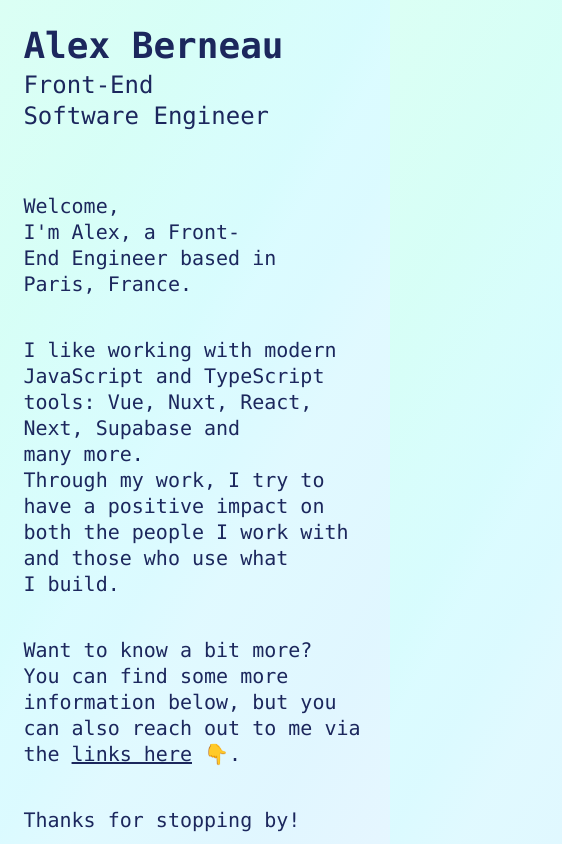
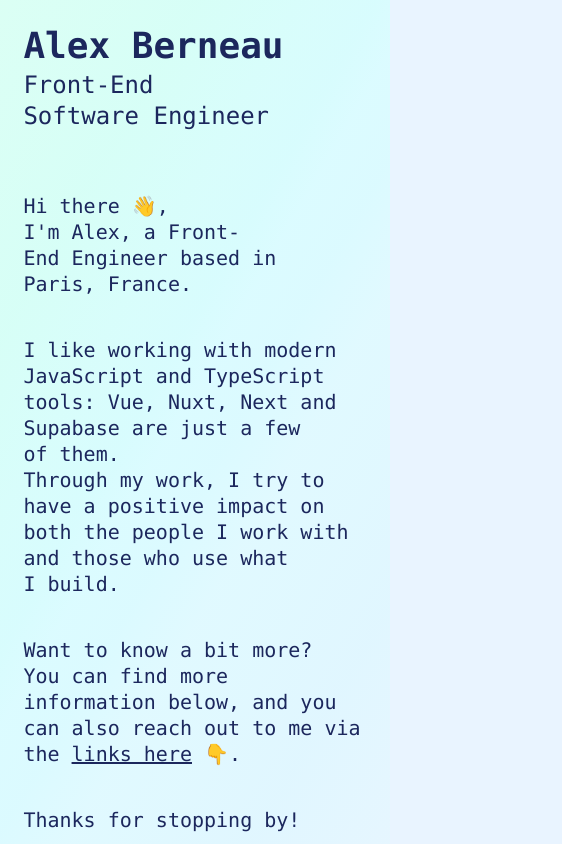
Before and after one commit to nothaldir/portfolio-2026, a Vue app: page / in a window 390 px wide. Shown: the top 844 px of the page, 562 px wide, since content can reach past the window. Built offline with nearby package versions, Linux system fonts and the light colour scheme.

Commit message:
update copy & fix responsive

```diff
--- a/src/components/MyCode.vue
+++ b/src/components/MyCode.vue
@@ -78,6 +78,7 @@
   padding: 1em;
   font-size: 0.7rem;
   letter-spacing: 0.2px;
+  overflow-x: scroll;
 
   a {
     color: inherit;
--- a/src/components/MyIntro.vue
+++ b/src/components/MyIntro.vue
@@ -1,13 +1,13 @@
 <template>
   <section>
     <p>
-      Welcome,
+      Hi there 👋,
       <br />
       I'm Alex, a Front-End Engineer based in Paris, France.
     </p>
     <p>
-      I like working with modern JavaScript and TypeScript tools: Vue, Nuxt, React, Next, Supabase
-      and many more.
+      I like working with modern JavaScript and TypeScript tools: Vue, Nuxt, Next and Supabase are
+      just a few of them.
       <br />
       Through my work, I try to have a positive impact on both the people I work with and those who
       use what I build.
@@ -15,7 +15,7 @@
     <p>
       Want to know a bit more?
       <br />
-      You can find some more information below, but you can also reach out to me via the
+      You can find more information below, and you can also reach out to me via the
       <a href="#links">links here</a> 👇.
     </p>
     <p>Thanks for stopping by!</p>
```
